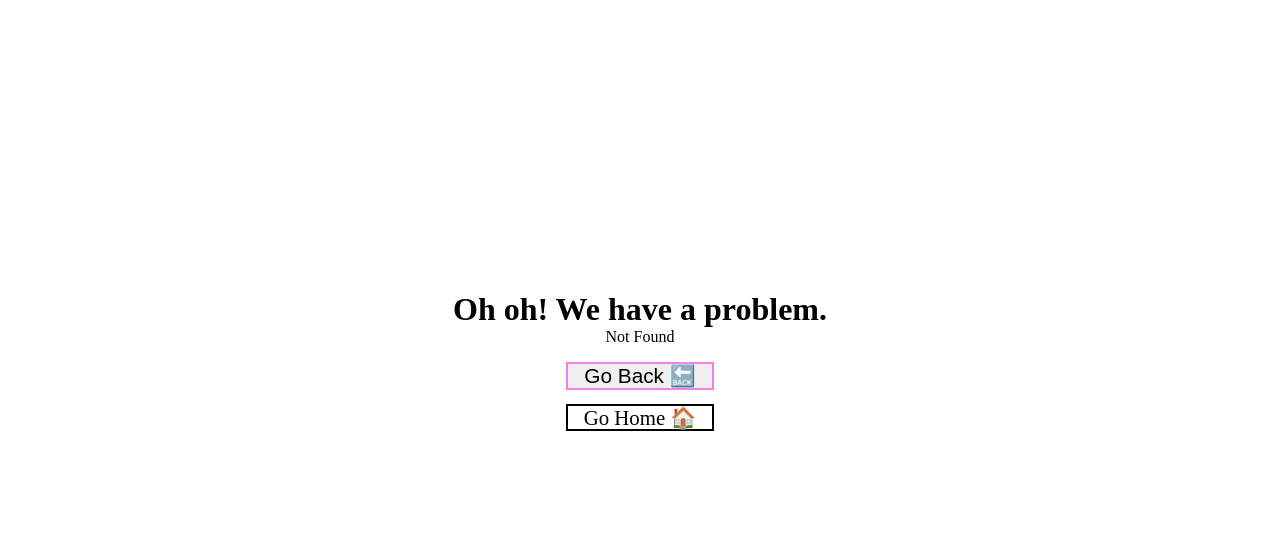
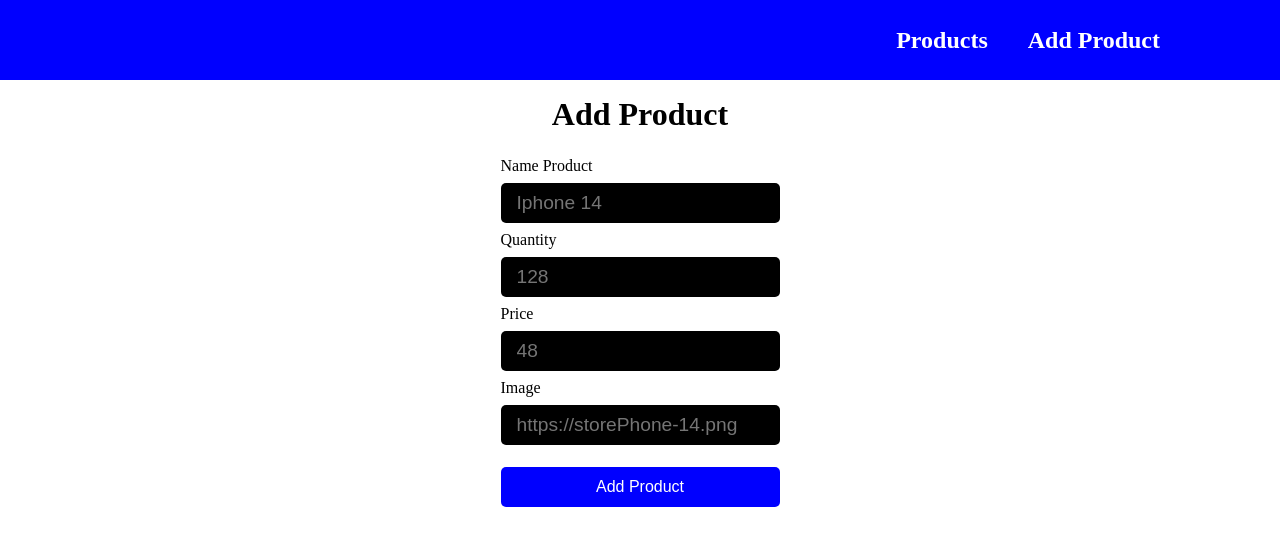
Before and after one commit to ajarek/node-test-2024, a React (Vite) app in the folder frontend/: page /add in a window 1280 px wide. Before the commit this address had no page. Shown: the top 546 px of the page. Built offline with nearby package versions, Linux system fonts and the light colour scheme.

Commit message:
added form

```diff
--- a/frontend/package.json
+++ b/frontend/package.json
@@ -10,9 +10,12 @@
     "preview": "vite preview"
   },
   "dependencies": {
+    "@hookform/resolvers": "^3.3.4",
     "react": "^18.2.0",
     "react-dom": "^18.2.0",
-    "react-router-dom": "^6.22.3"
+    "react-hook-form": "^7.51.0",
+    "react-router-dom": "^6.22.3",
+    "yup": "^1.4.0"
   },
   "devDependencies": {
     "@types/react": "^18.2.64",
--- a/frontend/src/App.jsx
+++ b/frontend/src/App.jsx
@@ -1,9 +1,7 @@
 import { createBrowserRouter, RouterProvider } from 'react-router-dom'
-import { createContext, useState } from 'react'
-export const AppContext = createContext()
-
+import AddProduct from './pages/AddProduct/AddProduct'
 import Main from './layouts/Main/Main'
-import Home from './pages/Home/Home'
+import Products from './pages/Products/Products'
 import Error from './pages/Error/Error'
 
 const router = createBrowserRouter([
@@ -14,7 +12,12 @@ const router = createBrowserRouter([
     children: [
       {
         index: true,
-        element: <Home />,
+        element: <Products />,
+        errorElement: <Error />,
+      },
+      {
+        path: '/add',
+        element: <AddProduct />,
         errorElement: <Error />,
       },
 
--- /dev/null
+++ b/frontend/src/components/Form/Form.css
@@ -0,0 +1,86 @@
+.form-register {
+  max-width: 800px;
+  width: 100%;
+  height: 100%;
+  display: flex;
+  flex-direction: column;
+  flex-wrap: wrap;
+  align-items: center;
+  justify-content: center;
+  border-radius: 15px;
+  padding: 16px;
+}
+
+.form-register label {
+  color: black;
+  margin: 8px 0;
+}
+
+.form-register input {
+  width: 100%;
+  height: 40px;
+  padding: 1rem;
+  font-size: 1.2rem;
+  outline: none;
+  border: none;
+  border-radius: 5px;
+  user-select: none;
+  color:white;
+  background-color: black;
+}
+
+.form-register input::placeholder {
+  color: var lightgray;
+}
+
+input:-webkit-autofill,
+input:-webkit-autofill:hover,
+input:-webkit-autofill:focus,
+input:-webkit-autofill:active {
+  -webkit-background-clip: gray;
+  -webkit-text-fill-color: white;
+  transition: background-color 5000s ease-in-out 0s;
+}
+
+.form-register input[type='submit'] {
+  color: white;
+  width: 100%;
+  padding: 8px 16px;
+  font-size: 1rem;
+  border: none;
+  cursor: pointer;
+  transition: all 0.2s ease-in-out;
+  background-color: blue;
+  margin-top: 22px;
+}
+
+.form-register input[type='submit']:hover {
+  background-color: lightskyblue;
+  color: var(--white);
+}
+
+.form-register .wrapper-input {
+  width: 100%;
+  position: relative;
+  display: flex;
+  flex-direction: column;
+  align-items: start;
+}
+
+.form-register p {
+  color: red;
+  padding: 0 2px;
+  width: 100%;
+}
+
+@media (max-width:599px) {
+  .form-register {
+    width: 100%;
+    min-height: 100vh;
+    align-items: center;
+    justify-content: flex-start;
+    border-radius: 0px;
+  }
+
+
+}
--- /dev/null
+++ b/frontend/src/components/Form/Form.jsx
@@ -0,0 +1,89 @@
+import './Form.css'
+
+import { useForm } from 'react-hook-form'
+import { yupResolver } from '@hookform/resolvers/yup'
+import * as yup from 'yup'
+
+import './Form.css'
+import { useEffect } from 'react'
+export const Form = ({ onSubmit }) => {
+  const schema = yup.object().shape({
+    name: yup.string().required(),
+    quantity: yup.number().required(),
+    price: yup.number().required(),
+    image: yup.string().required(),
+  })
+
+  const {
+    register,
+    handleSubmit,
+    reset,
+    formState,
+    formState: { errors },
+  } = useForm({
+    resolver: yupResolver(schema),
+  })
+
+  useEffect(() => {
+    if (formState.isSubmitSuccessful) {
+      reset({
+        name: '',
+        quantity: '',
+        price: '',
+        image: '',
+      })
+    }
+  }, [formState, reset])
+
+  return (
+    <form
+      className='form-register'
+      onSubmit={handleSubmit(onSubmit)}
+    >
+      <div className='wrapper-input'>
+        <label htmlFor='name'>Name Product</label>
+        <input
+          type='text'
+          placeholder='Iphone 14'
+          {...register('name')}
+        />
+        <p>{errors?.name?.message}</p>
+      </div>
+
+      <div className='wrapper-input'>
+        <label htmlFor='quantity'>Quantity </label>
+        <input
+          type='number'
+          placeholder='128'
+          {...register('quantity')}
+        />
+        <p>{errors.quantity?.message}</p>
+      </div>
+      <div className='wrapper-input'>
+        <label htmlFor='price'>Price</label>
+        <input
+          type='number'
+          placeholder='48'
+          {...register('price')}
+        />
+        <p>{errors.price?.message}</p>
+      </div>
+      <div className='wrapper-input'>
+        <label htmlFor='image'>Image</label>
+        <input
+          type='text'
+          placeholder='https://storePhone-14.png'
+          {...register('image')}
+        />
+        <p>{errors.image?.message}</p>
+      </div>
+
+      <div className='wrapper-input'>
+        <input
+          type='submit'
+          value='Add Product'
+        />
+      </div>
+    </form>
+  )
+}
--- a/frontend/src/components/Nav/Nav.css
+++ b/frontend/src/components/Nav/Nav.css
@@ -3,19 +3,24 @@
   max-width: 1440px;
   height: 80px;
   display: flex;
-  justify-content: space-between;
+  justify-content: end;
   align-items: center;
+  gap: 32px;
   background-color: var(--white);
   color: var(--grey-dark);
-  padding: 0 20px;
+  padding: 0 120px;
   position: fixed;
   z-index: 2;
   background-color: blue;
 }
-.nav .link-logo h1 {
+.nav .link{
+  text-decoration: none;
+}
+.nav .link h1 {
   width: 100%;
-  font-size: 1.8rem;
+  font-size: 1.5rem;
   font-weight: 600;
-  color: var(--black);
+  color: white;
   margin-left: 8px;
+
 }
--- a/frontend/src/components/Nav/Nav.jsx
+++ b/frontend/src/components/Nav/Nav.jsx
@@ -6,10 +6,16 @@ const Nav = () => {
   return (
     <nav className='nav'>
       <Link
-        className='link link-logo'
+        className='link '
         to={'/'}
       >
-        Home
+        <h1>Products</h1>
+      </Link>
+      <Link
+        className='link '
+        to={'/add'}
+      >
+        <h1>Add Product</h1>
       </Link>
     </nav>
   )
--- /dev/null
+++ b/frontend/src/pages/AddProduct/AddProduct.css
@@ -0,0 +1,9 @@
+.add{
+  display: flex;
+  flex-direction: column;
+  align-items: center;
+  justify-content: center;
+  padding: 1rem;
+  text-align: center;
+  margin-top: 80px;
+}
--- /dev/null
+++ b/frontend/src/pages/AddProduct/AddProduct.jsx
@@ -0,0 +1,12 @@
+import {Form} from '../../components/Form/Form'
+import './AddProduct.css'
+const AddProduct = () => {
+  return (
+    <div className="add">
+      <h1>Add Product</h1>
+      <Form/>
+    </div>
+  )
+}
+
+export default AddProduct
--- a/frontend/src/pages/Home/Home.css
+++ b/frontend/src/pages/Products/Products.css
@@ -1,4 +1,4 @@
-.home{
+.products{
   display: flex;
   flex-direction: column;
   align-items: center;
@@ -7,7 +7,9 @@
   text-align: center;
   margin-top: 80px;
 }
-
+.products h1{
+  margin-bottom:10px;
+}
 ul{
   display: grid;
   grid-template-columns: repeat(3, 1fr);
--- a/frontend/src/pages/Home/Home.jsx
+++ b/frontend/src/pages/Products/Products.jsx
@@ -1,8 +1,8 @@
 import { useEffect, useState } from 'react'
 
-import './Home.css'
+import './Products.css'
 
-const Home = () => {
+const Products = () => {
   const [data, setData] = useState([])
 
   useEffect(() => {
@@ -18,7 +18,7 @@ const Home = () => {
   }, [])
   return (
     <>
-      <div className='home'>
+      <div className='products'>
         <h1>Products</h1>
         <ul>
           {data.map((product) => (
@@ -35,4 +35,4 @@ const Home = () => {
   )
 }
 
-export default Home
+export default Products
```
Also changed, not shown: 1 other file (tests, documents, lock files or other folders).
